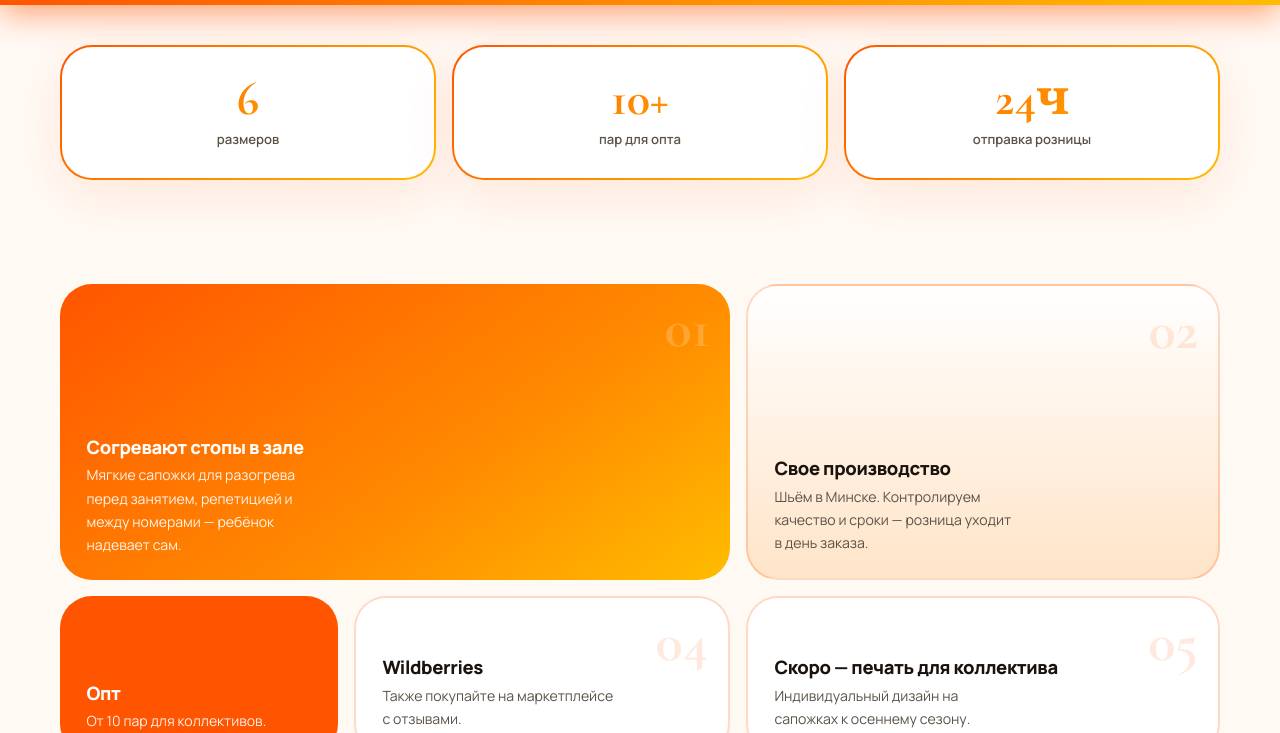
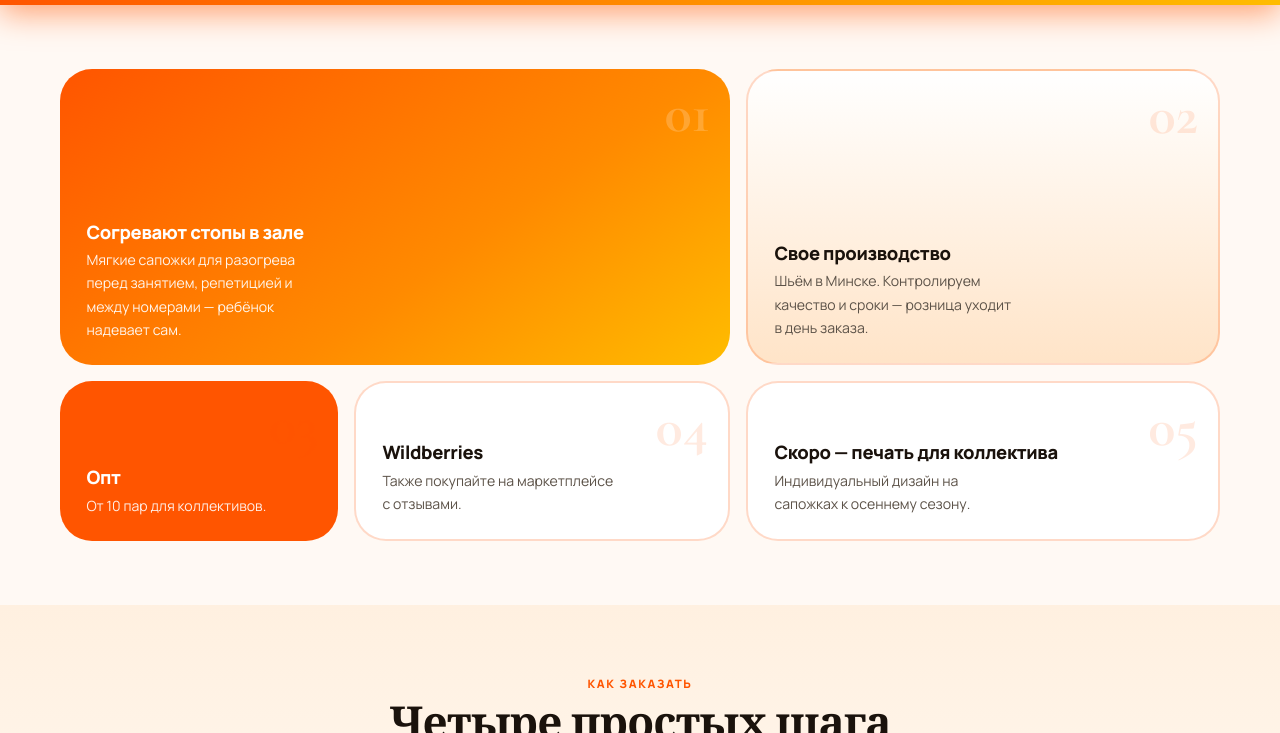
Before and after one commit to tolkachev14881488-beep/bymilia, a plain HTML site: page index.html in a window 1280 px wide. Shown: the part 881-1614 px from the top of the page. Drawn offline with nearby package versions, Linux system fonts and the light colour scheme.

Commit message:
Remove homepage stats metrics section entirely.

```diff
--- a/index.html
+++ b/index.html
@@ -63,23 +63,6 @@
         <span>тепло</span><span>уют</span><span>танцы</span><span>разогрев</span><span>by milia</span>
       </div>
     </div>
-
-    <section class="stats">
-      <div class="container stats-grid reveal">
-        <div class="stat">
-          <span class="stat-num">6</span>
-          <span class="stat-label">размеров</span>
-        </div>
-        <div class="stat">
-          <span class="stat-num">10+</span>
-          <span class="stat-label">пар для опта</span>
-        </div>
-        <div class="stat">
-          <span class="stat-num">24ч</span>
-          <span class="stat-label">отправка розницы</span>
-        </div>
-      </div>
-    </section>
 
     <section class="section section-bento">
       <div class="container">
```
